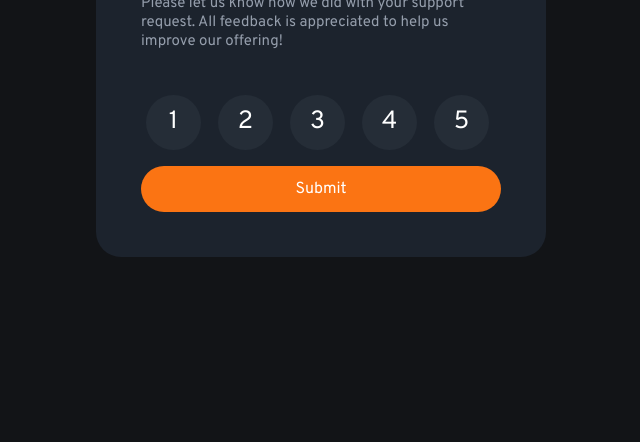
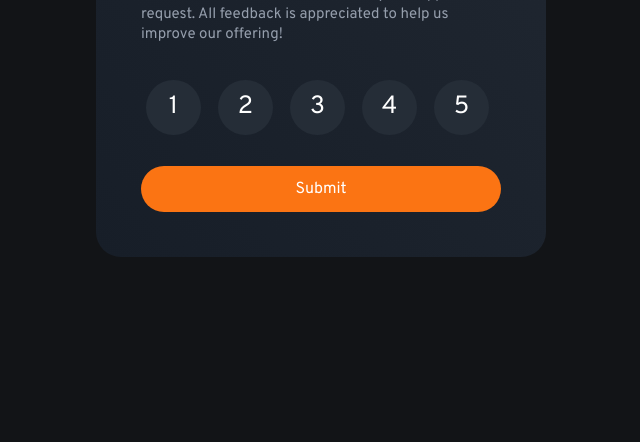
Before and after one commit to venkat2305/Interactive-Rating-Component, a plain HTML site: page index.html in a window 1280 px wide. Shown: the part 358-800 px from the top of the page, without its empty margins (319-959 px from the left). Drawn offline with Linux system fonts and the light colour scheme.

Commit message:
gradient

```diff
--- a/index.css
+++ b/index.css
@@ -37,6 +37,7 @@ body {
   justify-content: space-between;
   flex-direction: column;
   margin: 1rem;
+  background: linear-gradient(to top right , #171e28,#202731);
 }
 
 .img-container {
@@ -56,6 +57,7 @@ h1 {
 
 p {
   color: var(--Light-Grey);
+  line-height: 20px;
 }
 
 .rating {
@@ -80,6 +82,7 @@ p {
   font-size: 16px;
   color: white;
   border: none;
+  margin-top: 15px;
 }
 
 button:hover {
```
